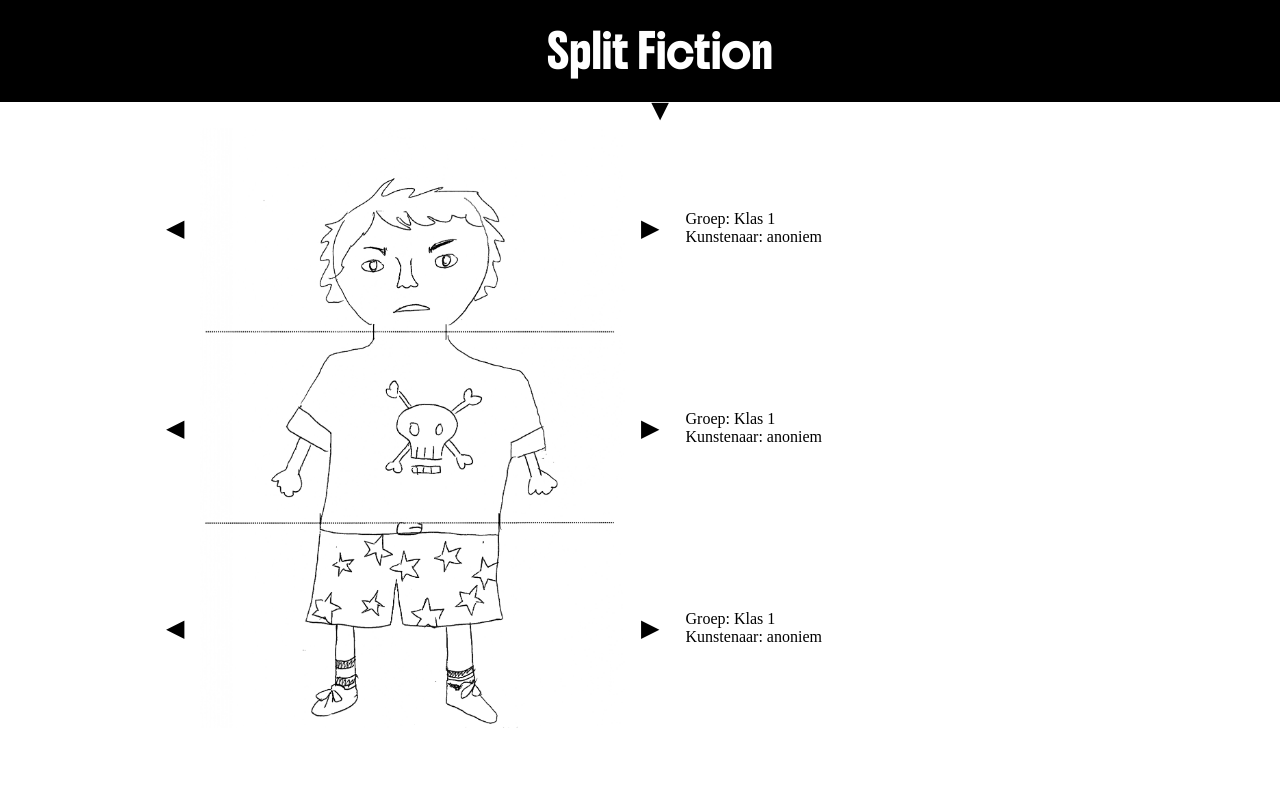
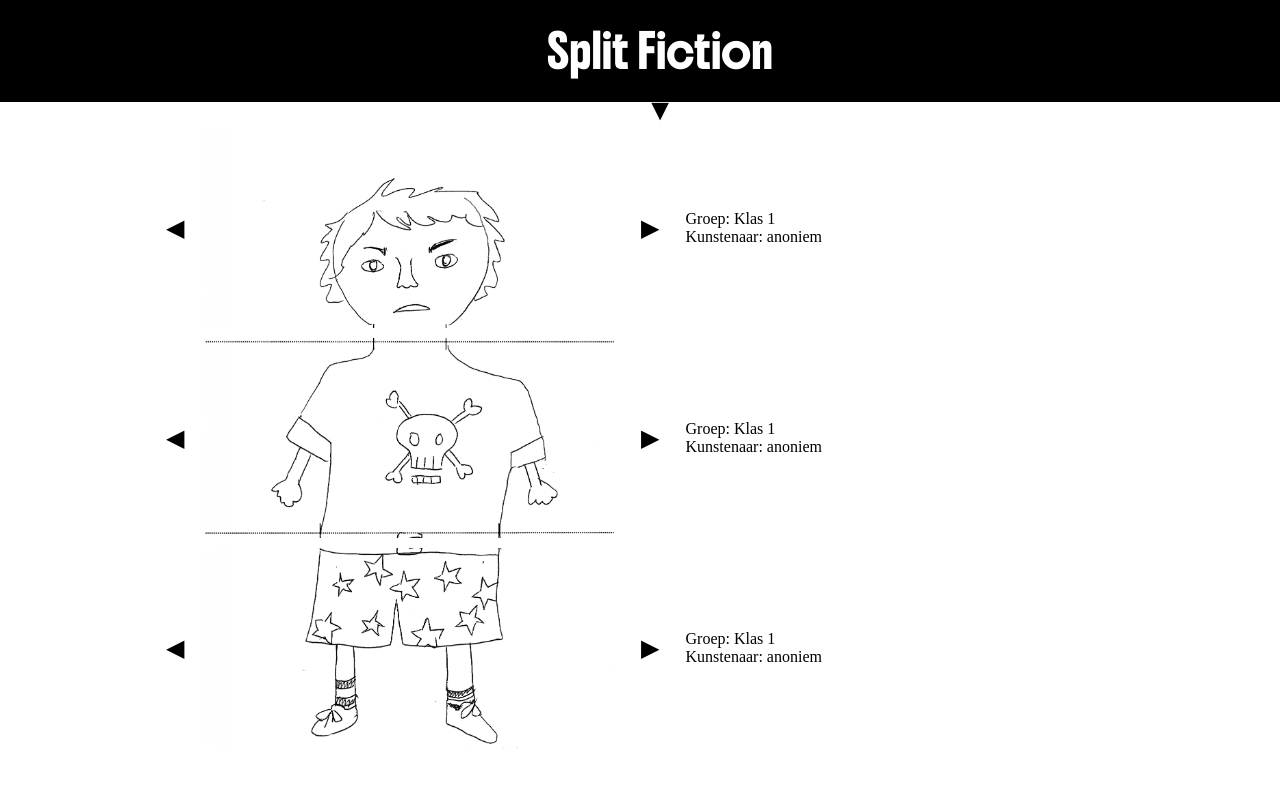
Before and after one commit to XanSchaakt/FlaskWebsiteCKV, a Flask app: page / in a window 1280 px wide. Shown: the top 787 px of the page. Run offline with Flask 3, Linux system fonts and the light colour scheme.

Commit message:
gap reimplemented to fix not linging guli guatchaa

```diff
--- a/static/styles.css
+++ b/static/styles.css
@@ -89,7 +89,7 @@ header h1 {
   display: flex;
   flex-direction: column;
   align-items: center;
-  gap: 0px;
+  gap: 10px;
   padding: 120px 20px 20px; /* top padding added */
 }
 
```
